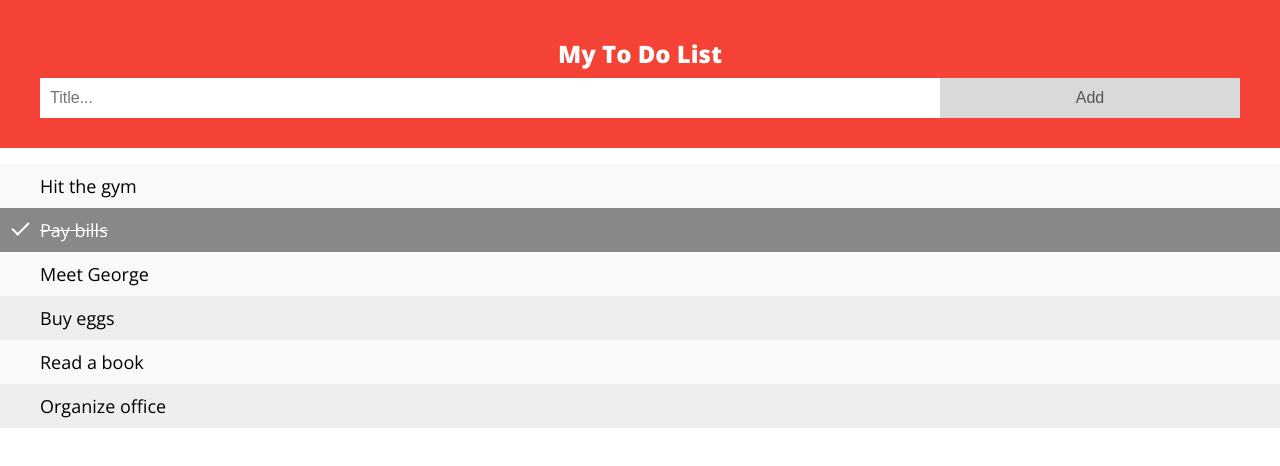
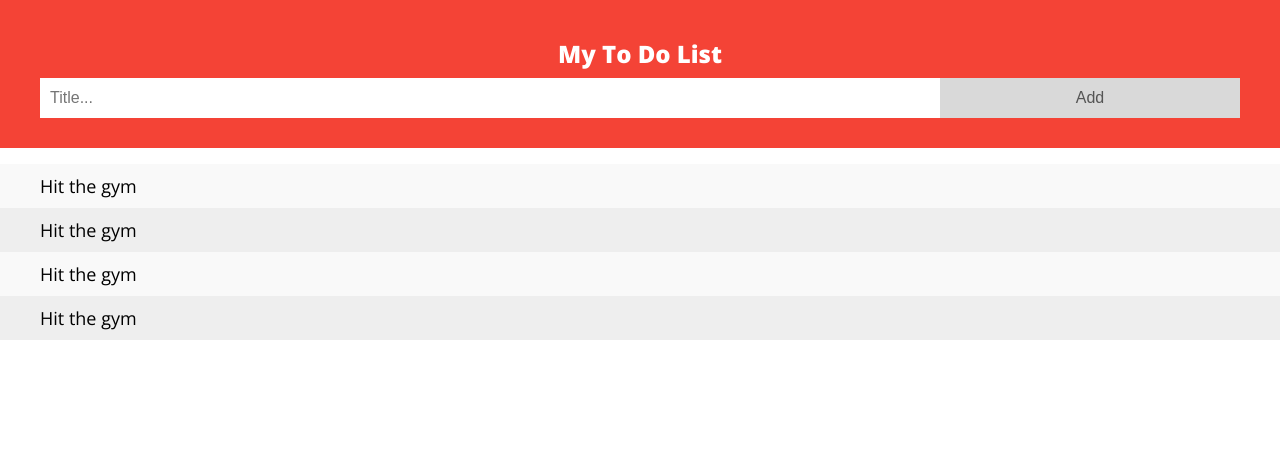
Before and after one commit to Hemant07/react-todoNew, a React (Create React App) app: page / in a window 1280 px wide. Shown: the top 466 px of the page. Built offline with nearby package versions, Linux system fonts and the light colour scheme.

Commit message:
1 file modified, 4 added, 2 deleted

```diff
--- a/src/App.js
+++ b/src/App.js
@@ -1,12 +1,12 @@
 import React from 'react';
 import './style.css';
 import HeaderTodo from './header/todoheader';
-import TodoList from './todo_list/todo_list';
+import TodoListHolder from './todo_list/todoListHolder';
 export default function App() {
   return (
     <div>
       <HeaderTodo />
-      <TodoList />
+      <TodoListHolder />
     </div>
   );
 }
--- /dev/null
+++ b/src/todo_list/todoListHolder.js
@@ -0,0 +1,20 @@
+import React from 'react';
+import './todoListHolder.css';
+import Todolisttems from './todoitems';
+const TodoListHolder = () => {
+  return (
+    <ul id="myUL">
+      <Todolisttems />
+      <Todolisttems />
+      <Todolisttems />
+      <Todolisttems />
+      {/* <li>Hit the gym</li>
+      <li className="checked">Pay bills</li>
+      <li>Meet George</li>
+      <li>Buy eggs</li>
+      <li>Read a book</li>
+      <li>Organize office</li> */}
+    </ul>
+  );
+};
+export default TodoListHolder;
--- a/src/todo_list/todo_list.js
+++ /dev/null
@@ -1,15 +0,0 @@
-import React from 'react';
-import './todo_list.css';
-const TodoList = () => {
-  return (
-    <ul id="myUL">
-      <li>Hit the gym</li>
-      <li className="checked">Pay bills</li>
-      <li>Meet George</li>
-      <li>Buy eggs</li>
-      <li>Read a book</li>
-      <li>Organize office</li>
-    </ul>
-  );
-};
-export default TodoList;
--- /dev/null
+++ b/src/todo_list/todoitems.js
@@ -0,0 +1,7 @@
+import React from 'react';
+import './todoitems.css';
+const Todolisttems = () => {
+  const todoTitle = 'Hit the gym';
+  return <li>{todoTitle}</li>;
+};
+export default Todolisttems;
```
Also changed, not shown: src/todo_list/todoListHolder.css (renamed from src/todo_list/todo_list.css), src/todo_list/todoitems.css (added).
